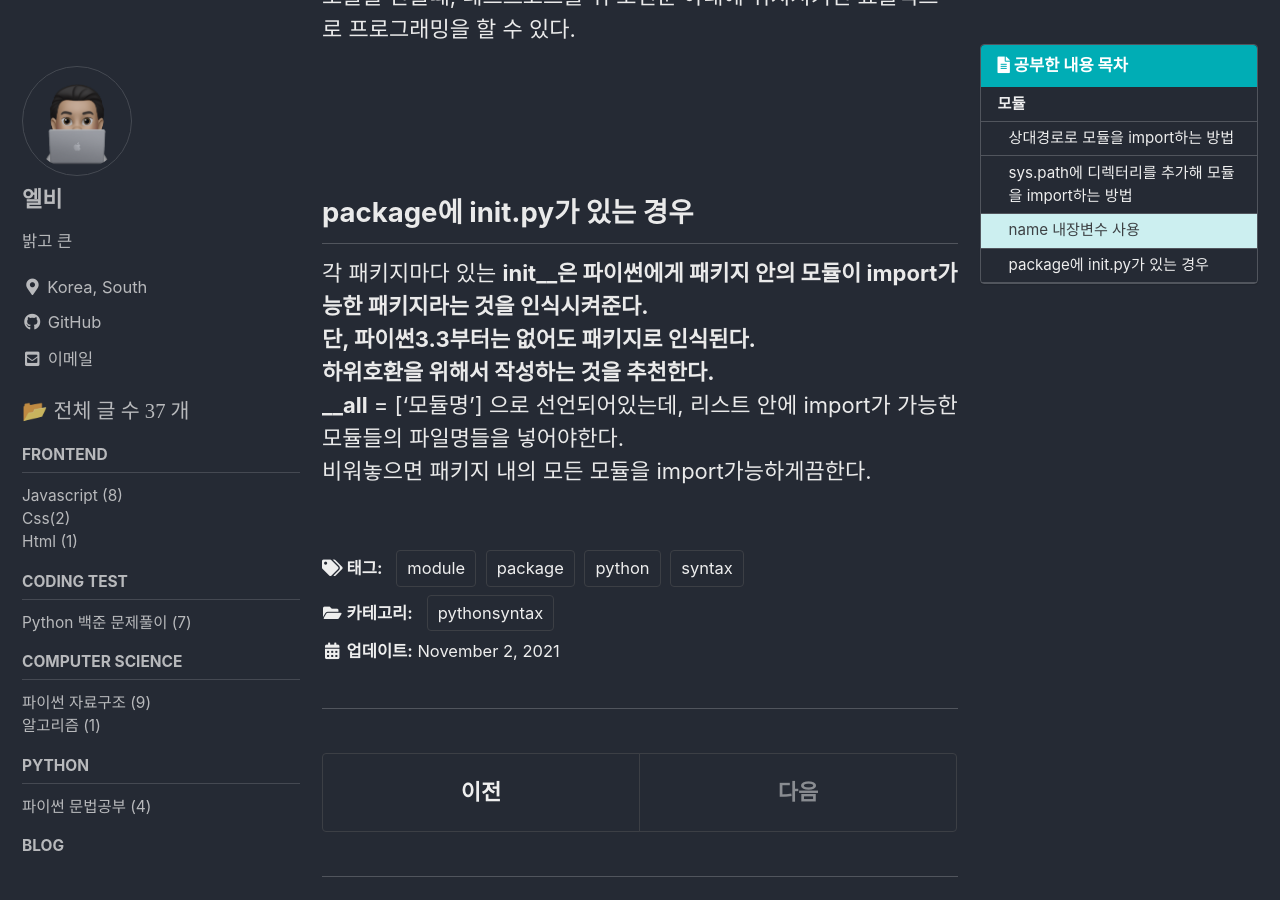
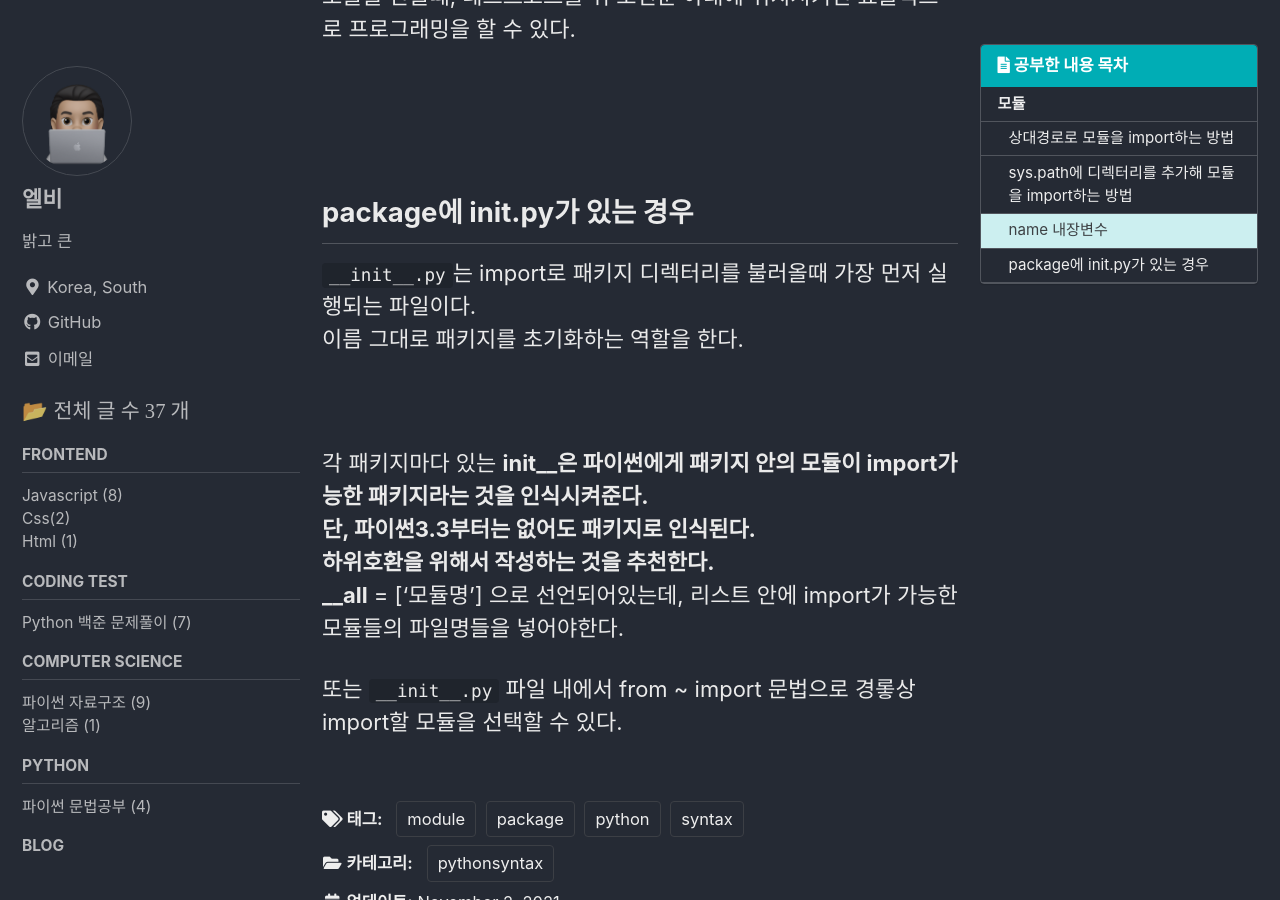
Before and after one commit to koreanddinghwan/koreanddinghwan.github.io, a Jekyll site: the page built from _posts/python/syntax/2021-11-02-modulepackage.md, in a window 1280 px wide and 900 px high, scrolled down 3493 px. Built offline with Jekyll 4.4.1, drawn with Linux system fonts in a browser that asks for light colours; cached includes are drawn as plain includes; comment, search, counter and statistics services are not loaded.

Commit message:
Update 2021-11-02-modulepackage.md

```diff
--- a/_posts/python/syntax/2021-11-02-modulepackage.md
+++ b/_posts/python/syntax/2021-11-02-modulepackage.md
@@ -70,7 +70,7 @@ sys.path에 '/Users/ddinghwan/mymodules'을 추가하면 된다.
 
 <br><br>
 
-## __name__ 내장변수 사용
+## __name__ 내장변수
 
 자 그럼 모듈을 import했을때, 모듈 내의 있는 함수, 변수, 클래스등을 제외한
 명령어들을 불러오지않기위해서는 어떻게해야할까?
@@ -98,9 +98,14 @@ if __name__ == "__main__":
 
 ## package에 __init__.py가 있는 경우
 
+`__init__.py`는 import로 패키지 디렉터리를 불러올때 가장 먼저 실행되는 파일이다.
+이름 그대로 패키지를 초기화하는 역할을 한다.
+
+<br>
 
 각 패키지마다 있는 __init__은 파이썬에게 패키지 안의 모듈이 import가능한 패키지라는 것을 인식시켜준다.
 단, 파이썬3.3부터는 없어도 패키지로 인식된다.
 하위호환을 위해서 작성하는 것을 추천한다.
 __all__ = ['모듈명'] 으로 선언되어있는데, 리스트 안에 import가 가능한 모듈들의 파일명들을 넣어야한다.
-비워놓으면 패키지 내의 모든 모듈을 import가능하게끔한다.
+
+또는 `__init__.py` 파일 내에서 from ~ import 문법으로 경롷상 import할 모듈을 선택할 수 있다.
```
